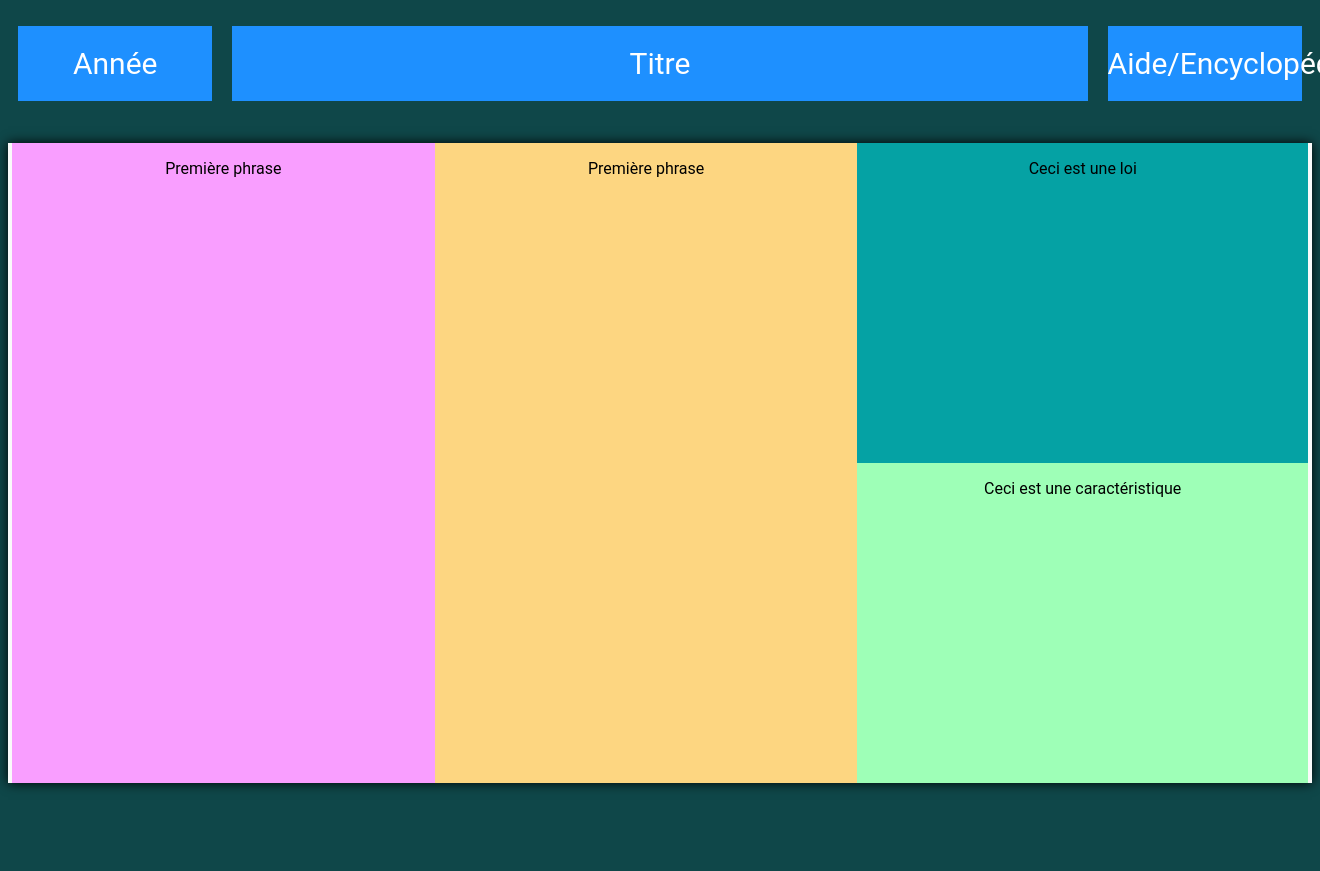
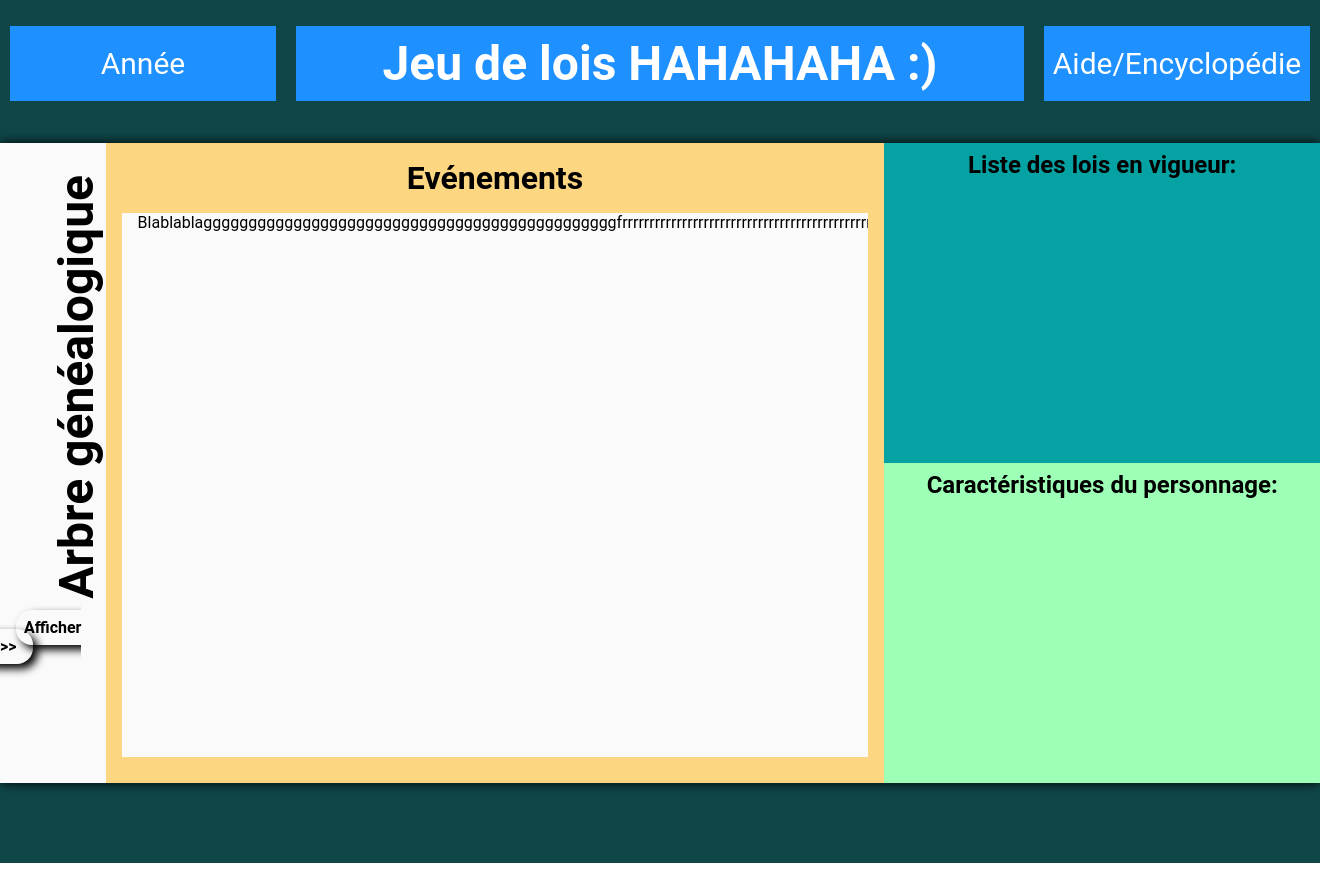
Before and after one commit to Schwaigs/Le_jeu_de_loi, a PHP site: page /pageDeLancement/index.html in a window 1320 px wide; the page is wider, and only the part inside the window is pictured. Run offline with PHP 8.4, Linux system fonts and the light colour scheme.

Commit message:
Mise à jour de divers fichiers

```diff
--- a/css/style.css
+++ b/css/style.css
@@ -28,20 +28,19 @@ main {
 .main {
   display: flex;
   flex-wrap: wrap;
-  padding: 0 4px;
 	height: 100%;
 }
 /* Création de trois colonnes pour l'affichage dans le main
 */
 .container {
-  flex: 33%;
-  max-width: 32%;
-  padding: 0 4px;
+  flex: 59%;
+	max-width: 59%;
 	text-align: center;
 }
 
 .column {
 	display: flex;
+	max-width: 33%;
 	flex: 33%;
   flex-direction: column;
 	text-align: center;
@@ -52,22 +51,50 @@ main {
 	height: 50%;
 }
 
+#titreJeu {
+	font-size: 3rem;
+	font-weight: bold;
+}
+
+#encyclo {
+
+}
+#encyclo:hover {
+	cursor: pointer;
+}
+
 #lois {
 	background-color: #05a2a4;
-
+	padding-top: 0.5rem;
 }
 
 #carac {
 	background-color: #9effb7;
-
+	padding-top: 0.5rem;
 }
 
 #event {
 	background-color: #fdd681;
 }
+#event > h1 {
+	margin-top: 1rem;
+}
 
-#arbre {
-	background-color: #f99eff;
+.contenuEvent {
+	margin: 1rem;
+	background-color: #fafafa;
+	height: 85%;
+	max-height: 85%;
+	width: inherit;
+	max-width: 67.5rem;
+	overflow: auto;
+	text-align: left;
+	padding-left: 1rem;
+}
+
+#bandeauArbre {
+	background-color: #fafafa;
+
 }
 /************************
  * Lists
@@ -86,7 +113,7 @@ main {
  .flex-container > div {
    background-color: DodgerBlue;
    color: white;
-   width: 100px;
+   width: 200px;
    margin: 10px;
    text-align: center;
    line-height: 75px;
@@ -107,7 +134,42 @@ header > section {
  * Navigation
  ************************/
 
+/* Bandeau d'affichage de l'arbre généalogique*/
+#bandeauArbre {
+	height: 100%;
+  width: 8%;
+	max-width: 8%;
+  z-index: 1;
+  top: 0;
+  left: 0;
+  background-color: #fafafa;
+  overflow-x: hidden;
 
+}
+#bandeauArbre > h1 {
+	writing-mode: vertical-lr;
+	transform: rotate(180deg);
+	margin-left: 3rem;
+	margin-top: 2rem;
+	font-size: 3rem;
+}
+#bandeauArbre > span {
+	margin-left: 1rem;
+	margin-bottom: 1rem;
+	padding: 0.5rem;
+	border-top-right-radius: 1rem;
+	border-bottom-right-radius: 1rem ;
+	border-top-left-radius: 1rem;
+	border-bottom-left-radius: 1rem ;
+	font-weight: bold;
+	padding-right: 1rem;
+	text-align: right;
+	box-shadow: 0.3rem 0.3rem 0.5rem black;
+}
+span:hover {
+	background-color: rgb(222,222,222);
+	cursor: pointer;
+}
 /************************
  * Tables
  ************************/
@@ -116,7 +178,63 @@ header > section {
  * Forms
  ************************/
 
-
 /************************
  * Footer
  ************************/
+
+ /************************
+  * Bandeau dépliable
+  ************************/
+	/* Overlay*/
+	.overlay {
+	  height: 71%;
+	  width: 0;
+	  position: fixed;
+	  z-index: 1;
+	  left: 0;
+	  top: 0;
+	  background-color: rgb(255,255,255); /* Fond blanc */
+	  background-color: rgba(255,255,255, 0.9); /* Blanc avec transparence */
+	  overflow-x: hidden;
+	  transition: 0.5s; /* Temps de déroulement */
+		margin-top: 9rem;
+	}
+
+	/* Positionnement du contenu dans l'overlay*/
+	.overlay-content {
+	  position: relative;
+	  top: 25%;
+	  width: 100%;
+	  text-align: center;
+	  margin-top: 30px;
+	}
+
+	/* Décoration bouton fermeture */
+	.overlay a {
+	  text-decoration: none;
+	  font-size: 36px;
+	  color: #818181;
+	  transition: 0.3s; /* Transition effects on hover (color) */
+	}
+	/* Quand la souris passe au dessus du bouto nde fermeture */
+	.overlay a:hover, .overlay a:focus {
+	  color: #f1f1f1;
+	}
+
+	/* Positionnement du bouton de fermeture */
+	.overlay .btnFermer {
+	  position: absolute;
+	  top: 20px;
+	  right: 45px;
+	  font-size: 60px;
+	}
+
+	/* When the height of the screen is less than 450 pixels, change the font-size of the links and position the close button again, so they don't overlap */
+	@media screen and (max-height: 450px) {
+	  .overlay a {font-size: 20px}
+	  .overlay .btnFermer {
+	    font-size: 40px;
+	    top: 15px;
+	    right: 35px;
+	  }
+	}
--- a/pageDeLancement/index.html
+++ b/pageDeLancement/index.html
@@ -1,9 +1,12 @@
 <!DOCTYPE html>
 <html lang="fr" dir="ltr">
   <head>
-    <meta charset="utf-8">
-    <title> Titre non défini </title>
+    <meta charset="utf-8"
+    name="viewport"
+    content="width=device-width, initial-scale=1">
+    <title> Jeu de Lois </title>
     <link rel="stylesheet" href="../css/style.css">
+    <link rel="stylesheet" href="../css/arbreGenealogique.css">
   </head>
 
   <body>
@@ -11,25 +14,85 @@
     <header>
       <div class="flex-container">
         <div style="flex-grow: 1">Année</div>
-        <div style="flex-grow: 8">Titre</div>
-        <div style="flex-grow: 1">Aide/Encyclopédie</div>
+        <div id="titreJeu" style="flex-grow: 8">Jeu de lois HAHAHAHA :)</div>
+        <div id="encyclo" style="flex-grow: 1">Aide/Encyclopédie</div>
       </div>
     </header>
 
     <main>
       <div class="main">
-        <div class="container" id="arbre">
-          <p>Première phrase</p>
+        <div id="bandeauArbre">
+          <h1>Arbre généalogique</h1>
+          <!-- Création du bandeau dépliable  -->
+          <div id="arbreDepl" class="overlay">
+
+           <!-- Bouton pour fermer/replier le bandeau -->
+           <a href="javascript:void(0)" class="btnFermer" onclick="fermeArbre()">&times;</a>
+
+           <!-- Contenu de l'overlay -->
+           <div class="tree">
+               <ul>
+                   <li> <!-- arbre en entier est un element de la liste -->
+
+                       <a href="#">Parent</a>
+
+                       <ul> <!-- création d'une nouvelle liste -->
+
+                           <li> <!-- chaque enfant et sa descendance est un élément -->
+                               <a href="#">Child 1</a>
+                               <ul>
+                                   <li>
+                                       <a href="#">petit enfant 1</a>
+                                   </li>
+                               </ul>
+                           </li>
+
+
+                           <li> <!-- chaque enfant et sa descendance est un élément -->
+                               <a href="#">Child 2</a>
+                               <ul>
+                                   <li><a href="#">petit enfant 2</a></li>
+                                   <li>
+                                       <a href="#">petit enfant 3</a>
+                                       <ul>
+                                           <li>
+                                               <a href="#">Great Grand Child</a>
+                                           </li>
+                                           <li>
+                                               <a href="#">Great Grand Child</a>
+                                           </li>
+                                           <li>
+                                               <a href="#">Great Grand Child</a>
+                                           </li>
+                                       </ul>
+                                   </li>
+                                   <li><a href="#">Grand Child</a></li>
+                               </ul>
+                           </li>
+                       </ul>
+
+                   </li> <!-- fin de l'arbre en entier-->
+               </ul>
+           </div>
+          </div>
+
+          <!-- Bouton pour ouvrir/déplier le bandeau -->
+          <br>
+          <span onclick="ouvreArbre()">Afficher >></span>
+          <script src="../js/index.js"></script>
         </div>
         <div class="container" id="event">
-          <p>Première phrase</p>
+          <h1>Evénements</h1>
+          <div class="contenuEvent">
+            <p>Blablablaggggggggggggggggggggggggggggggggggggggggggggggfrrrrrrrrrrrrrrrrrrrrrrrrrrrrrrrrrrrrrrrrrrrrrrrrrrrrdeeeeeeeeeeeeeeeeeeeeeeeeeee</p>
+          </div>
         </div>
         <div class="column">
           <div id="lois">
-            <p>Ceci est une loi</p>
+            <h2>Liste des lois en vigueur:</h2>
           </div>
           <div id="carac">
-            <p>Ceci est une caractéristique</p>
+            <h2>Caractéristiques du personnage:</h2>
           </div>
         </div>
       </div>
```
